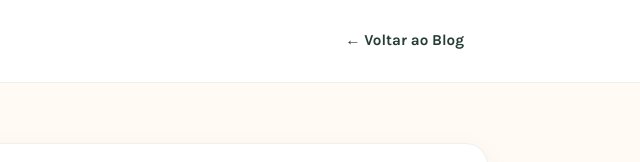
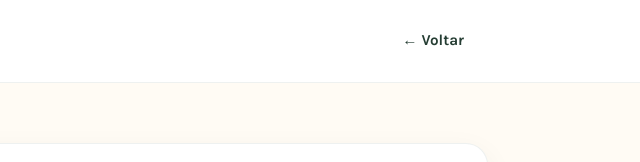
Before and after one commit to BaraldiM/psimanoela-site, a plain HTML site: page publicacao.html in a window 1280 px wide. Shown: the top 162 px of the page, 552-1192 px from the left. Drawn offline with Linux system fonts and the light colour scheme.

Commit message:
Ajuste botão voltar
Ajuste botão voltar

```diff
--- a/publicacao.html
+++ b/publicacao.html
@@ -166,7 +166,7 @@
 <header>
   <div class="wrap header-content">
     <a class="brand" href="index.html">Manoela Floresti<small>Psicóloga · CRP 06/165889</small></a>
-    <a href="index.html#blog" class="btn-voltar">← Voltar ao Blog</a>
+    <a href="index.html#blog" class="btn-voltar">← Voltar</a>
   </div>
 </header>
 
```
